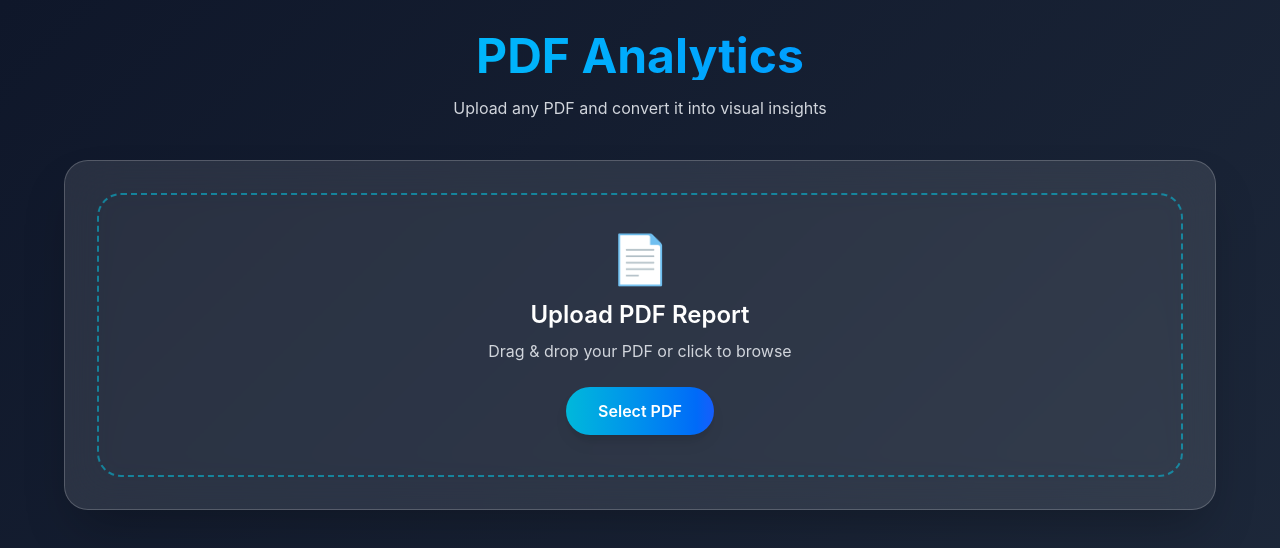
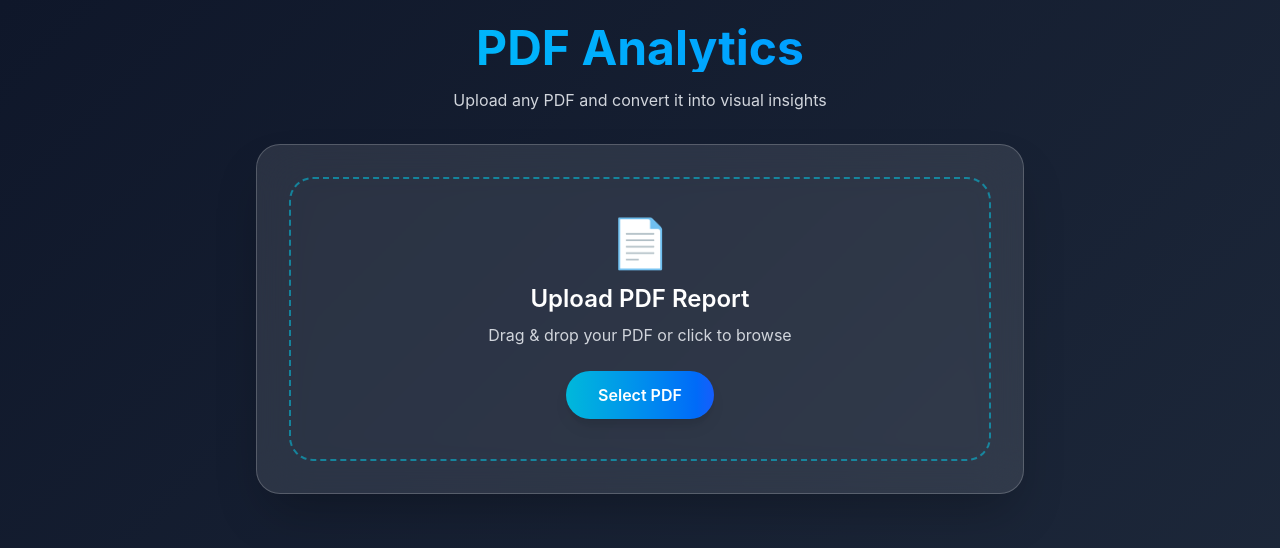
Before and after one commit to reach2shekharqa/abhi_poc, a React (Vite) app: page / in a window 1280 px wide. Shown: the top 548 px of the page. Built offline with nearby package versions, Linux system fonts and the light colour scheme.

Commit message:
updated comparsion

```diff
--- a/src/App.tsx
+++ b/src/App.tsx
@@ -8,26 +8,32 @@ import type { ReportData } from "./parser/reportParser";
 
 function App() {
 
-  const [data,setData] =
-    useState<ReportData[]>([]);
+  const [data, setData] = useState<ReportData[]>([]);
 
 
   return (
 
     <div className="
       min-h-screen
-      p-8
+      w-full
+      overflow-x-hidden
+      px-4
+      py-6
+      sm:px-6
+      lg:px-10
     ">
 
 
       <div className="
-        max-w-6xl
+        max-w-7xl
+        w-full
         mx-auto
       ">
 
 
         <h1 className="
-          text-5xl
+          text-3xl
+          sm:text-5xl
           font-bold
           text-center
           mb-4
@@ -41,21 +47,28 @@ function App() {
         </h1>
 
 
+
         <p className="
           text-center
           text-gray-300
-          mb-10
+          mb-8
+          px-2
         ">
           Upload any PDF and convert it into visual insights
         </p>
 
 
 
+
         <div className="
+          w-full
+          max-w-3xl
+          mx-auto
           bg-white/10
           backdrop-blur-xl
           rounded-3xl
-          p-8
+          p-4
+          sm:p-8
           shadow-2xl
           border
           border-white/20
@@ -71,9 +84,15 @@ function App() {
 
 
 
+
+
         {
           data.length > 0 &&
-          <div className="mt-10">
+
+          <div className="
+            mt-8
+            w-full
+          ">
 
             <Dashboard
               data={data}
@@ -81,6 +100,7 @@ function App() {
 
           </div>
         }
+
 
 
       </div>
```
